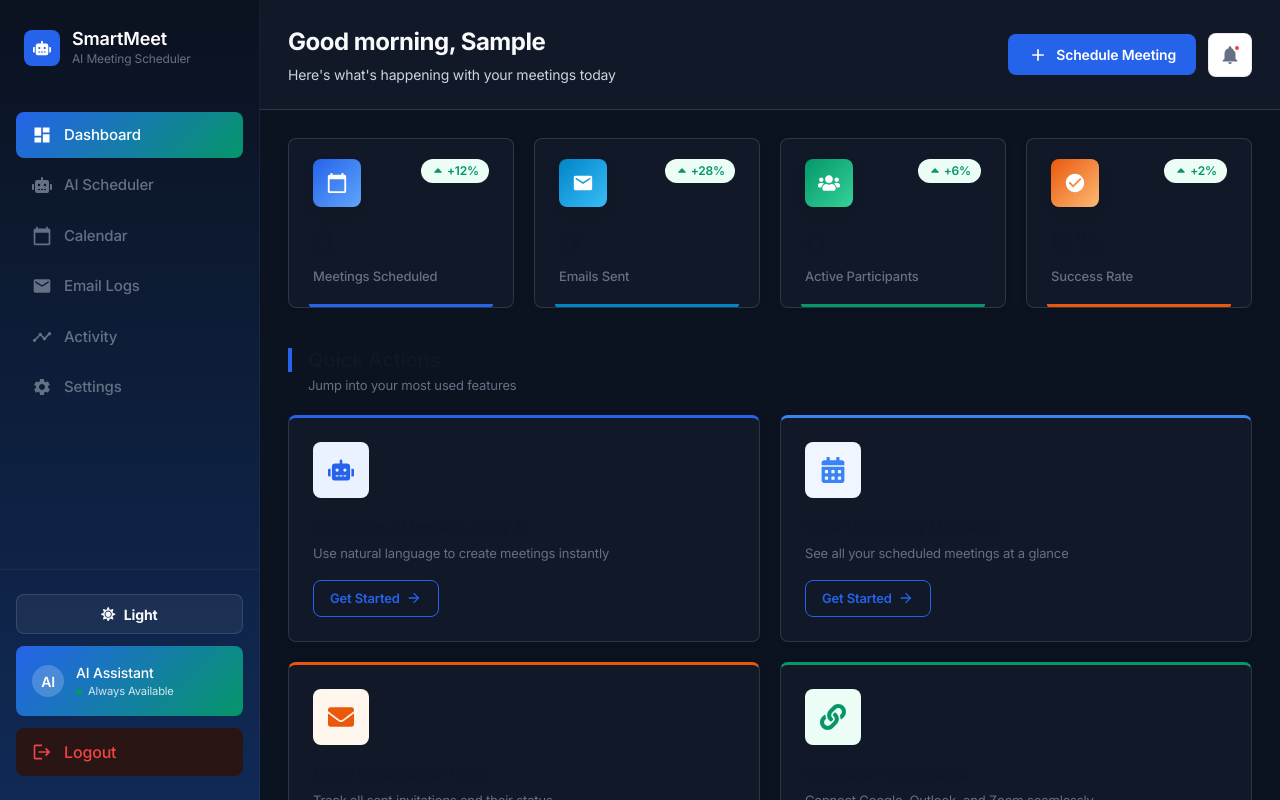
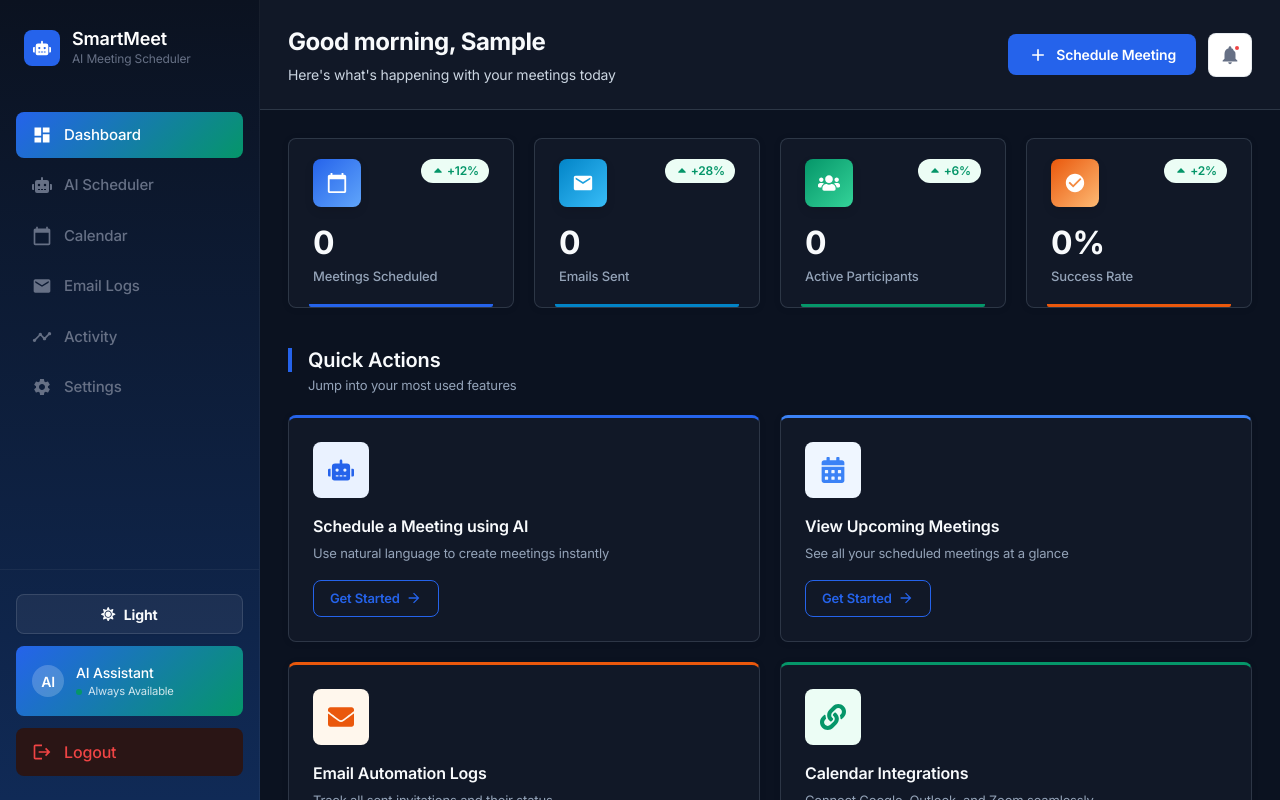
Before and after one commit to Rahulrao859/SmartMeet-Frontend, a React (Vite) app: page /dashboard in a window 1280 px wide. Built offline with nearby package versions, Linux system fonts and the light colour scheme; no server answers; sample sign-in values are in the browser's storage.

Commit message:
added features

```diff
--- a/src/pages/Dashboard.css
+++ b/src/pages/Dashboard.css
@@ -572,7 +572,7 @@ input:checked + .slider:before {
   align-items: center;
   padding: 24px 28px;
   border-bottom: 1px solid var(--card-border);
-  background-color: #FFFFFF;
+  background-color: var(--card-bg);
   flex-shrink: 0;
 }
 
@@ -582,6 +582,10 @@ input:checked + .slider:before {
   color: var(--text-dark);
   margin: 0 0 4px 0;
   letter-spacing: -0.02em;
+}
+
+.dark .dash-topbar-left h1 {
+  color: var(--text-primary, #f8fafc);
 }
 
 .dash-topbar-left p {
@@ -667,7 +671,7 @@ input:checked + .slider:before {
 /* -- Individual Stat Card -- */
 .stat-card {
   position: relative;
-  background-color: #FFFFFF;
+  background-color: var(--card-bg);
   border: 1px solid var(--card-border);
   border-radius: 8px;
   padding: 20px 24px;
@@ -715,15 +719,23 @@ input:checked + .slider:before {
 .stat-number {
   font-size: 32px;
   font-weight: 700;
-  color: #101828;
+  color: var(--text-dark);
   line-height: 1;
   margin-bottom: 6px;
 }
 
+.dark .stat-number {
+  color: #f8fafc;
+}
+
 .stat-label {
   font-size: 13px;
-  color: #667085;
+  color: var(--text-muted);
   font-weight: 500;
+}
+
+.dark .stat-label {
+  color: #94a3b8;
 }
 
 /* -- Section Heading (shared by Quick Actions and widgets) -- */
@@ -734,18 +746,26 @@ input:checked + .slider:before {
 .section-heading h2 {
   font-size: 20px;
   font-weight: 600;
-  color: #101828;
+  color: var(--text-dark);
   margin: 0 0 4px 0;
   padding-left: 16px;
   border-left: 4px solid #2563EB;
   line-height: 1.2;
 }
 
+.dark .section-heading h2 {
+  color: #f8fafc;
+}
+
 .section-heading p {
   font-size: 13px;
-  color: #667085;
+  color: var(--text-muted);
   margin: 0;
   padding-left: 20px;
+}
+
+.dark .section-heading p {
+  color: #94a3b8;
 }
 
 /* -- Quick Actions Section -- */
@@ -761,7 +781,7 @@ input:checked + .slider:before {
 }
 
 .qa-card {
-  background-color: #FFFFFF;
+  background-color: var(--card-bg);
   border: 1px solid var(--card-border);
   border-radius: 8px;
   padding: 24px;
@@ -791,15 +811,23 @@ input:checked + .slider:before {
 .qa-title {
   font-size: 16px;
   font-weight: 600;
-  color: #101828;
+  color: var(--text-dark);
   margin: 0 0 6px 0;
+}
+
+.dark .qa-title {
+  color: #f8fafc;
 }
 
 .qa-desc {
   font-size: 13px;
-  color: #667085;
+  color: var(--text-muted);
   margin: 0 0 16px 0;
   line-height: 1.5;
+}
+
+.dark .qa-desc {
+  color: #94a3b8;
 }
 
 .qa-btn {
@@ -832,7 +860,7 @@ input:checked + .slider:before {
 }
 
 .widget-card {
-  background-color: #FFFFFF;
+  background-color: var(--card-bg);
   border: 1px solid var(--card-border);
   border-radius: 8px;
   padding: 24px;
@@ -877,7 +905,11 @@ input:checked + .slider:before {
   flex: 1;
   font-size: 14px;
   font-weight: 500;
-  color: #101828;
+  color: var(--text-dark);
+}
+
+.dark .activity-text {
+  color: #e2e8f0;
 }
 
 .activity-time {
@@ -885,6 +917,10 @@ input:checked + .slider:before {
   color: #9CA3AF;
   white-space: nowrap;
   font-weight: 500;
+}
+
+.dark .activity-time {
+  color: #64748b;
 }
 
 /* -- Empty State (Upcoming Meetings) -- */
@@ -912,14 +948,22 @@ input:checked + .slider:before {
 .empty-state h3 {
   font-size: 16px;
   font-weight: 600;
-  color: #101828;
+  color: var(--text-dark);
   margin: 0 0 6px 0;
+}
+
+.dark .empty-state h3 {
+  color: #f8fafc;
 }
 
 .empty-state p {
   font-size: 14px;
-  color: #667085;
+  color: var(--text-muted);
   margin: 0 0 20px 0;
+}
+
+.dark .empty-state p {
+  color: #94a3b8;
 }
 
 .btn-schedule-sm {
```
